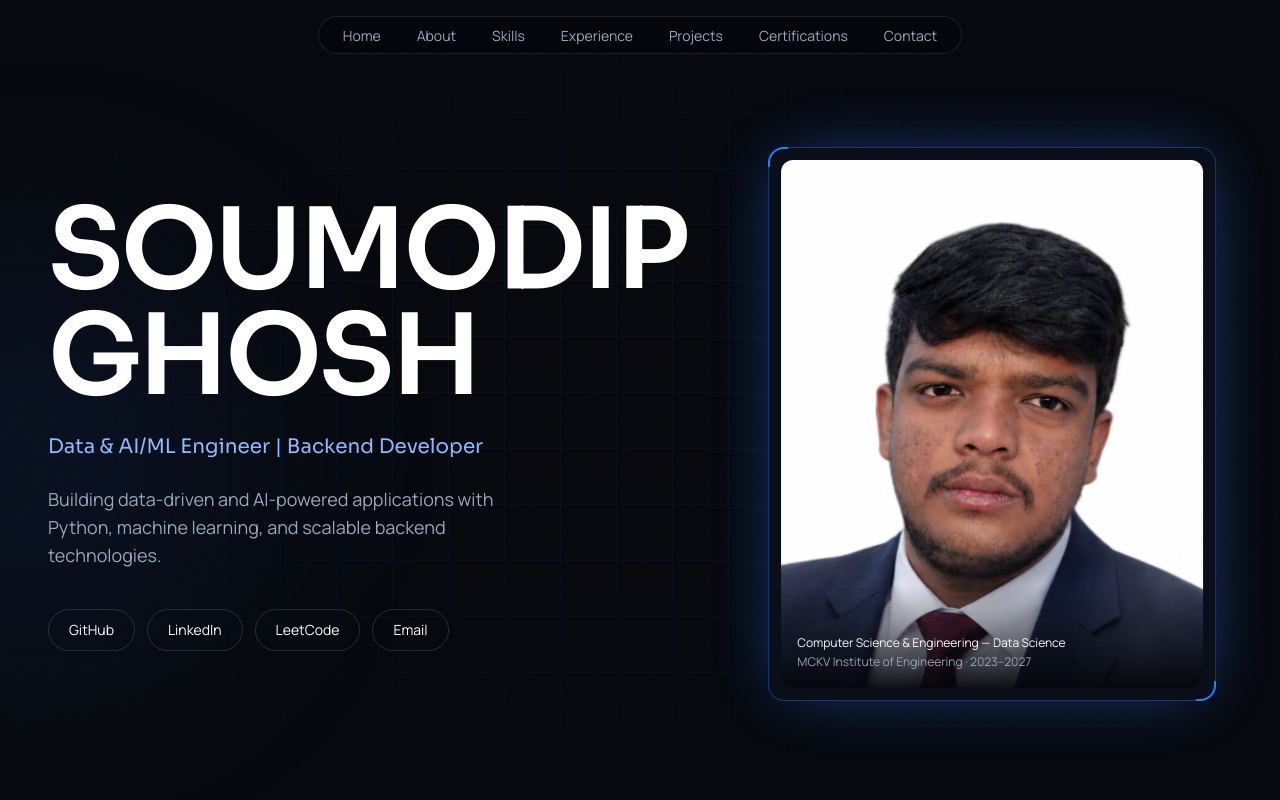
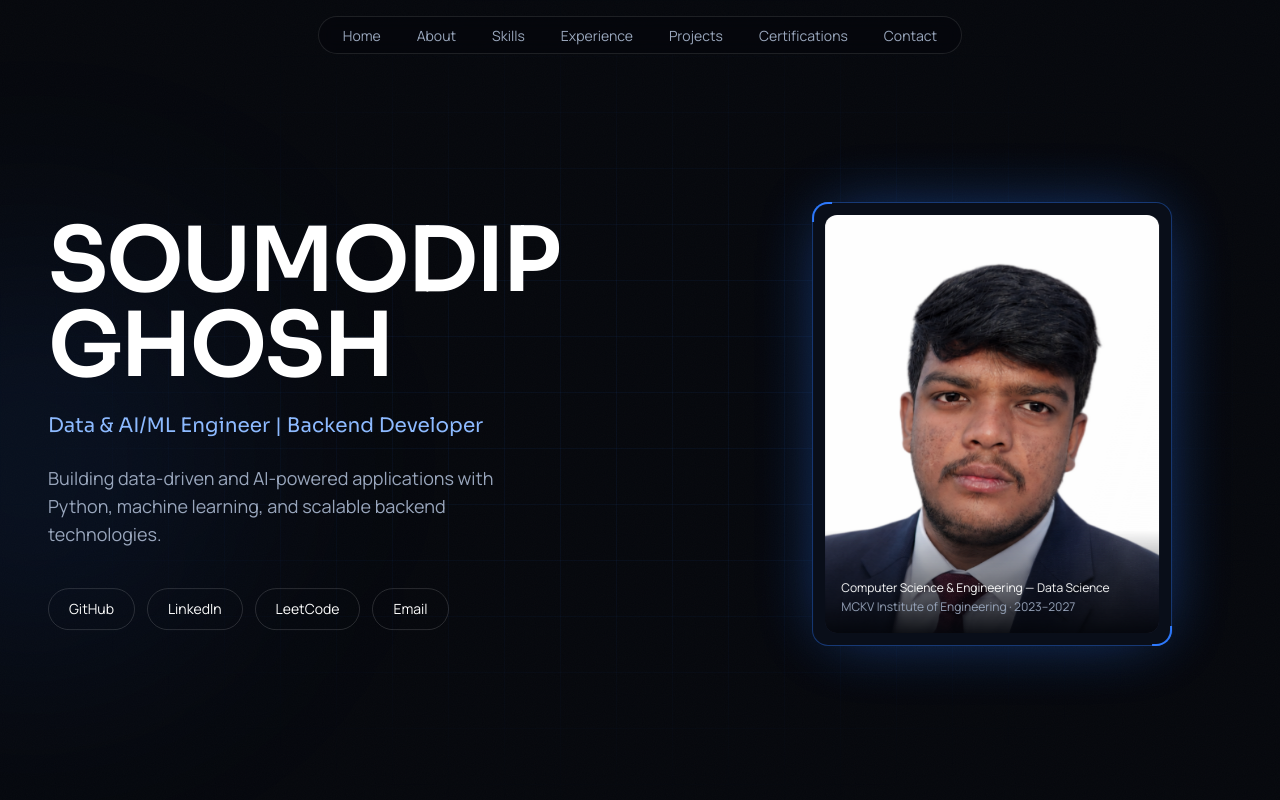
Before and after one commit to soumodip615c/soumodip-portfolio, a Next.js app: page / in a window 1280 px wide. Shown: the top 800 px of the page. Built offline with nearby package versions, Linux system fonts and the light colour scheme.

Commit message:
Resize hero name and portrait

```diff
--- a/components/Hero.js
+++ b/components/Hero.js
@@ -30,7 +30,7 @@ export default function Hero({ ready }) {
           <motion.h2
             variants={item}
             aria-hidden
-            className="font-display text-[clamp(2.8rem,9vw,7rem)] font-semibold leading-[0.95] tracking-tight"
+            className="font-display text-[clamp(2.25rem,7.2vw,5.6rem)] font-semibold leading-[0.95] tracking-tight"
           >
             SOUMODIP
             <br />
@@ -62,7 +62,7 @@ export default function Hero({ ready }) {
           initial={{ opacity: 0, x: 60 }}
           animate={ready ? { opacity: 1, x: 0 } : { opacity: 0, x: 60 }}
           transition={{ duration: 1, delay: 0.5, ease }}
-          className="mx-auto w-full max-w-sm lg:max-w-md"
+          className="mx-auto w-full max-w-[300px] lg:max-w-[360px]"
         >
           <div className="relative rounded-2xl border border-accent/40 bg-panel p-3 shadow-[0_0_70px_-15px_rgba(47,123,255,0.55)]">
             <span className="absolute -left-px -top-px h-5 w-5 rounded-tl-2xl border-l-2 border-t-2 border-accent" aria-hidden />
@@ -74,7 +74,7 @@ export default function Hero({ ready }) {
                 alt={`Portrait of ${profile.name}`}
                 label="Add your profile photo"
                 className="aspect-[4/5] w-full"
-                sizes="(min-width:1024px) 440px, 90vw"
+                sizes="(min-width:1024px) 360px, 300px"
                 priority
               />
               <div className="light-sweep pointer-events-none absolute inset-y-0 w-1/3 bg-gradient-to-r from-transparent via-white/10 to-transparent" aria-hidden />
```
